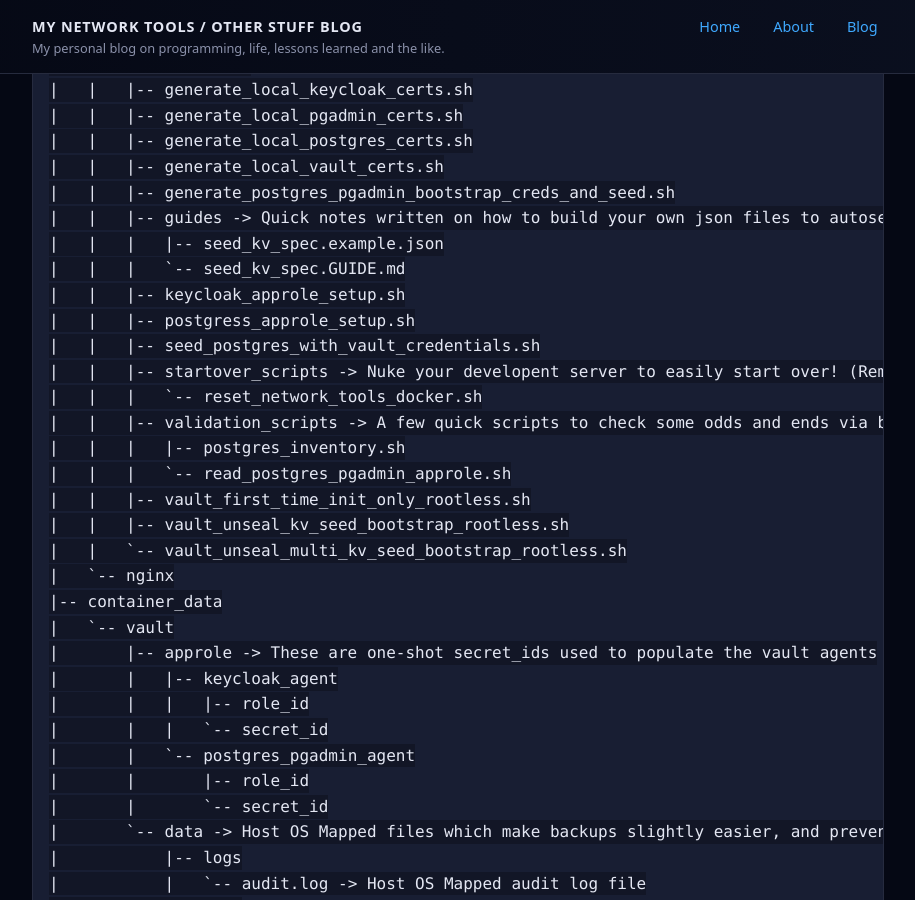
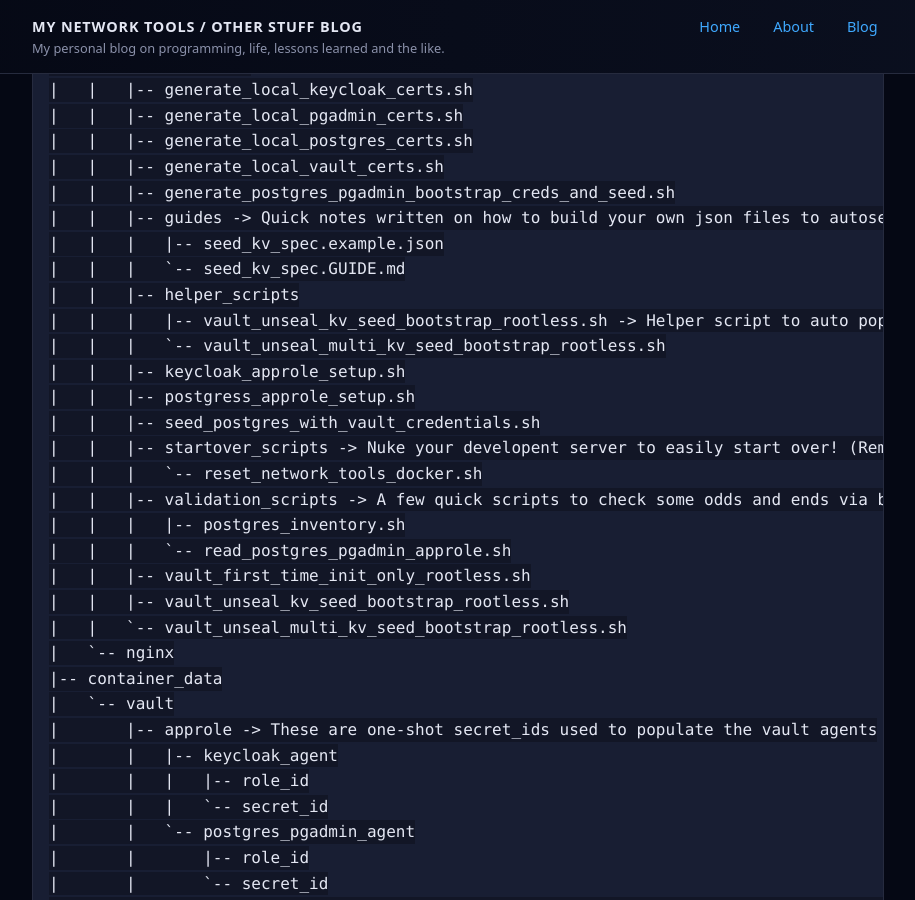
Before and after one commit to robertkuhn4512/robertkuhn4512.github.io, a Jekyll site: the page built from _posts/2026-1-4-lets-turn-up-our-base-backend.md, in a window 1280 px wide and 900 px high, scrolled down 3892 px. Shown: the whole window, without its empty margins (182-1097 px from the left). Built offline with Jekyll 4.4.1, drawn with Linux system fonts in a browser that asks for light colours.

Commit message:
update readme - file tree section

```diff
--- a/_posts/2026-1-4-lets-turn-up-our-base-backend.md
+++ b/_posts/2026-1-4-lets-turn-up-our-base-backend.md
@@ -141,6 +141,9 @@ pgAdmin is the operator-friendly frontend to Postgres for the days when you don
 |   |   |-- guides -> Quick notes written on how to build your own json files to autoseed into vault
 |   |   |   |-- seed_kv_spec.example.json
 |   |   |   `-- seed_kv_spec.GUIDE.md
+|   |   |-- helper_scripts
+|   |   |   |-- vault_unseal_kv_seed_bootstrap_rootless.sh -> Helper script to auto populate vaules to vault - Not really used in the latest but I left them here
+|   |   |   `-- vault_unseal_multi_kv_seed_bootstrap_rootless.sh
 |   |   |-- keycloak_approle_setup.sh
 |   |   |-- postgress_approle_setup.sh
 |   |   |-- seed_postgres_with_vault_credentials.sh
```
